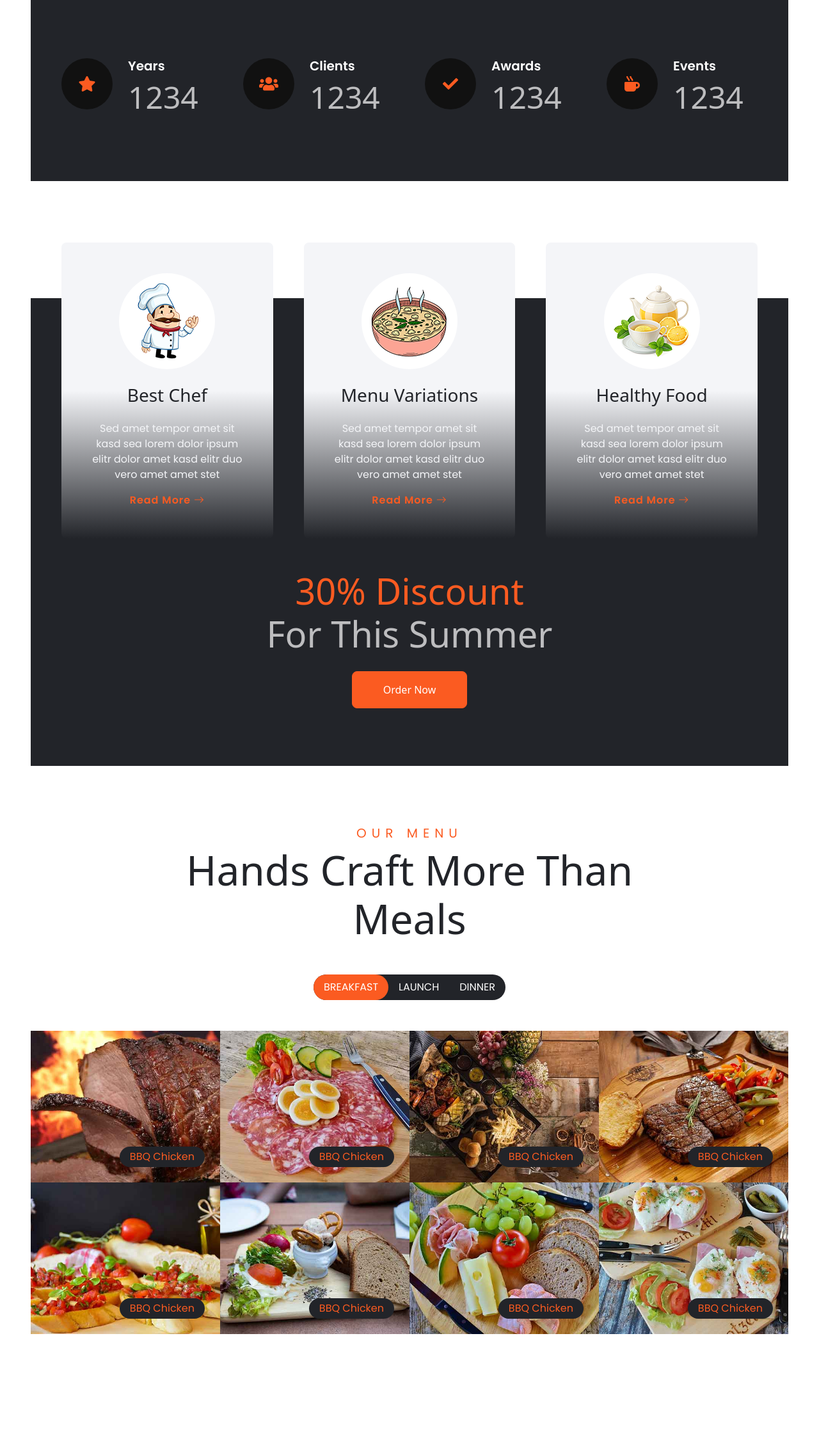
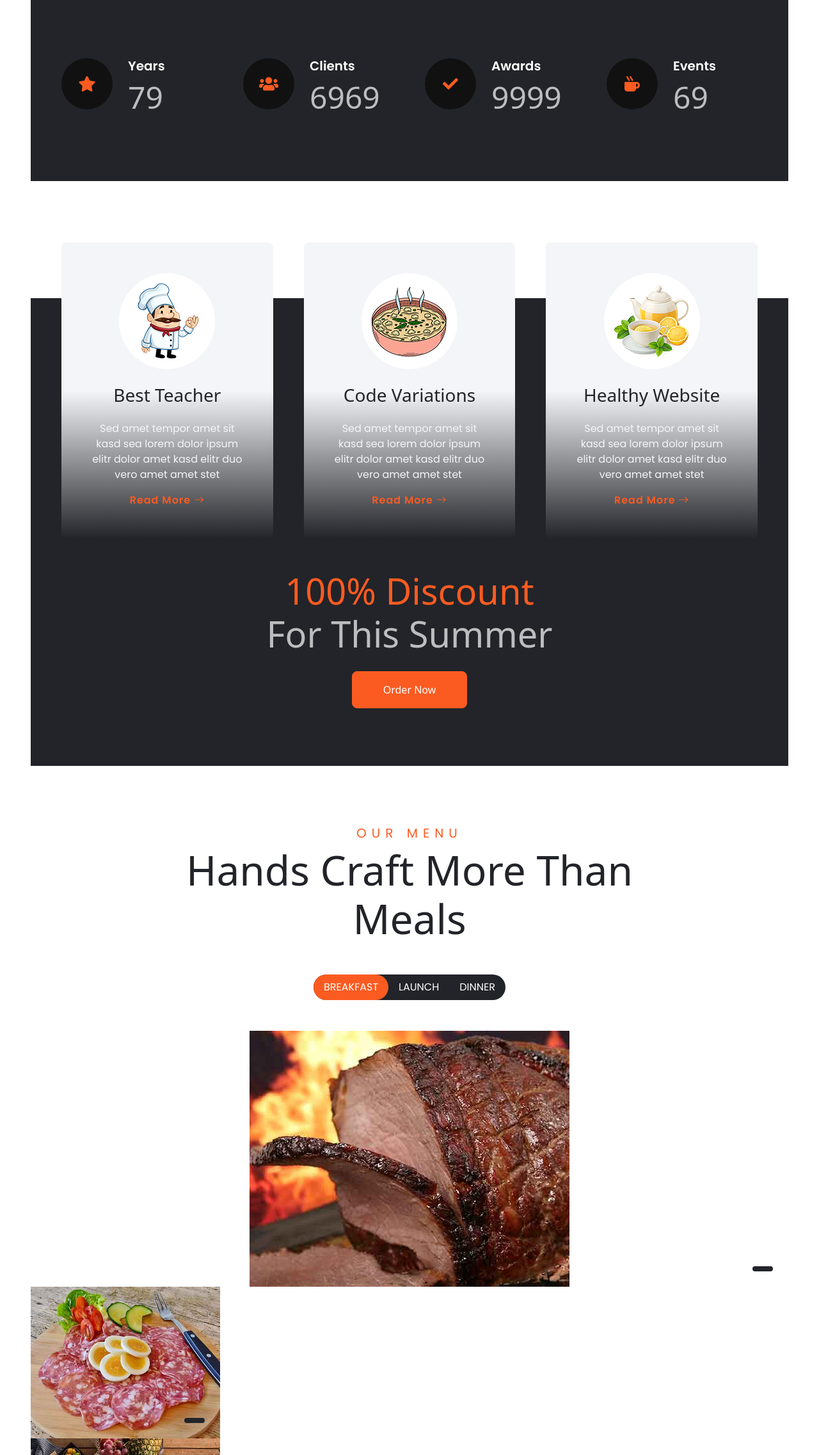
Before and after one commit to AKKHA7808/Myweb, a plain HTML site: page index.html in a window 1280 px wide. Shown: the part 1990-4264 px from the top of the page at 64% size. Drawn offline with nearby package versions, Linux system fonts and the light colour scheme; a web font is replaced by a local one.

Commit message:
little change

```diff
--- a/index.html
+++ b/index.html
@@ -191,7 +191,9 @@
                     </div>
                     <div class="ps-4">
                         <h5 class="text-white">Years</h5>
-                        <h1 class="display-5 text-secondary mb-0" data-toggle="counter-up">1234</h1>
+                        <h1 class="display-5 text-secondary mb-0" data-toggle="counter-up">79
+
+                        </h1>
                     </div>
                 </div>
             </div>
@@ -203,7 +205,7 @@
                     </div>
                     <div class="ps-4">
                         <h5 class="text-white">Clients</h5>
-                        <h1 class="display-5 text-secondary mb-0" data-toggle="counter-up">1234</h1>
+                        <h1 class="display-5 text-secondary mb-0" data-toggle="counter-up">6969</h1>
                     </div>
                 </div>
             </div>
@@ -215,7 +217,8 @@
                     </div>
                     <div class="ps-4">
                         <h5 class="text-white">Awards</h5>
-                        <h1 class="display-5 text-secondary mb-0" data-toggle="counter-up">1234</h1>
+                        <h1 class="display-5 text-secondary mb-0" data-toggle="counter-up">9999
+                        </h1>
                     </div>
                 </div>
             </div>
@@ -227,7 +230,7 @@
                     </div>
                     <div class="ps-4">
                         <h5 class="text-white">Events</h5>
-                        <h1 class="display-5 text-secondary mb-0" data-toggle="counter-up">1234</h1>
+                        <h1 class="display-5 text-secondary mb-0" data-toggle="counter-up">69</h1>
                     </div>
                 </div>
             </div>
@@ -242,7 +245,7 @@
             <div class="col-lg-4 col-md-6 wow fadeIn" data-wow-delay="0.1s">
                 <div class="feature-item rounded text-center p-5">
                     <img class="img-fluid bg-white rounded-circle" src="img/feature-1.png" style="width: 150px; height: 150px;">
-                    <h3 class="my-4">Best Chef</h3>
+                    <h3 class="my-4">Best Teacher</h3>
                     <p class="text-light">Sed amet tempor amet sit kasd sea lorem dolor ipsum elitr dolor amet kasd
                         elitr duo vero amet amet stet</p>
                     <a class="font-body" style="letter-spacing: 1px;" href="">Read More <i
@@ -252,7 +255,7 @@
             <div class="col-lg-4 col-md-6 wow fadeIn" data-wow-delay="0.3s">
                 <div class="feature-item rounded text-center p-5">
                     <img class="img-fluid bg-white rounded-circle" src="img/feature-2.png" style="width: 150px; height: 150px;">
-                    <h3 class="my-4">Menu Variations</h3>
+                    <h3 class="my-4">Code Variations</h3>
                     <p class="text-light">Sed amet tempor amet sit kasd sea lorem dolor ipsum elitr dolor amet kasd
                         elitr duo vero amet amet stet</p>
                     <a class="font-body" style="letter-spacing: 1px;" href="">Read More <i
@@ -262,7 +265,7 @@
             <div class="col-lg-4 col-md-6 wow fadeIn" data-wow-delay="0.5s">
                 <div class="feature-item rounded text-center p-5">
                     <img class="img-fluid bg-white rounded-circle" src="img/feature-3.png" style="width: 150px; height: 150px;">
-                    <h3 class="my-4">Healthy Food</h3>
+                    <h3 class="my-4">Healthy Website</h3>
                     <p class="text-light">Sed amet tempor amet sit kasd sea lorem dolor ipsum elitr dolor amet kasd
                         elitr duo vero amet amet stet</p>
                     <a class="font-body" style="letter-spacing: 1px;" href="">Read More <i
@@ -270,7 +273,7 @@
                 </div>
             </div>
             <div class="col-lg-12 col-md-6 text-center wow fadeIn" data-wow-delay="0.1s">
-                <h1 class="display-4 text-secondary mb-4"><span class="text-primary">30% Discount</span><br> For This Summer</h1>
+                <h1 class="display-4 text-secondary mb-4"><span class="text-primary">100% Discount</span><br> For This Summer</h1>
                 <a href="" class="btn btn-primary py-3 px-5">Order Now</a>
             </div>
         </div>
@@ -299,12 +302,11 @@
             <div class="tab-content">
                 <div id="tab-1" class="tab-pane fade show p-0 active">
                     <div class="row g-0">
-                        <div class="col-lg-3 col-md-4 col-sm-6 wow fadeIn" data-wow-delay="0.1s">
                             <div class="position-relative">
                                 <img class="img-fluid" src="img/menu-1.jpg" alt="">
                                 <div
                                     class="position-absolute bottom-0 end-0 mb-4 me-4 py-1 px-3 bg-dark rounded-pill text-primary">
-                                    BBQ Chicken</div>
+                                    </div>
                             </div>
                         </div>
                         <div class="col-lg-3 col-md-4 col-sm-6 wow fadeIn" data-wow-delay="0.2s">
@@ -312,7 +314,7 @@
                                 <img class="img-fluid" src="img/menu-2.jpg" alt="">
                                 <div
                                     class="position-absolute bottom-0 end-0 mb-4 me-4 py-1 px-3 bg-dark rounded-pill text-primary">
-                                    BBQ Chicken</div>
+                                    </div>
                             </div>
                         </div>
                         <div class="col-lg-3 col-md-4 col-sm-6 wow fadeIn" data-wow-delay="0.3s">
@@ -320,7 +322,7 @@
                                 <img class="img-fluid" src="img/menu-3.jpg" alt="">
                                 <div
                                     class="position-absolute bottom-0 end-0 mb-4 me-4 py-1 px-3 bg-dark rounded-pill text-primary">
-                                    BBQ Chicken</div>
+                                    </div>
                             </div>
                         </div>
                         <div class="col-lg-3 col-md-4 col-sm-6 wow fadeIn" data-wow-delay="0.4s">
@@ -328,7 +330,7 @@
                                 <img class="img-fluid" src="img/menu-4.jpg" alt="">
                                 <div
                                     class="position-absolute bottom-0 end-0 mb-4 me-4 py-1 px-3 bg-dark rounded-pill text-primary">
-                                    BBQ Chicken</div>
+                                    </div>
                             </div>
                         </div>
                         <div class="col-lg-3 col-md-4 col-sm-6 wow fadeIn" data-wow-delay="0.5s">
@@ -336,7 +338,7 @@
                                 <img class="img-fluid" src="img/menu-5.jpg" alt="">
                                 <div
                                     class="position-absolute bottom-0 end-0 mb-4 me-4 py-1 px-3 bg-dark rounded-pill text-primary">
-                                    BBQ Chicken</div>
+                                    </div>
                             </div>
                         </div>
                         <div class="col-lg-3 col-md-4 col-sm-6 wow fadeIn" data-wow-delay="0.6s">
@@ -344,7 +346,7 @@
                                 <img class="img-fluid" src="img/menu-6.jpg" alt="">
                                 <div
                                     class="position-absolute bottom-0 end-0 mb-4 me-4 py-1 px-3 bg-dark rounded-pill text-primary">
-                                    BBQ Chicken</div>
+                                    </div>
                             </div>
                         </div>
                         <div class="col-lg-3 col-md-4 col-sm-6 wow fadeIn" data-wow-delay="0.7s">
@@ -352,7 +354,7 @@
                                 <img class="img-fluid" src="img/menu-7.jpg" alt="">
                                 <div
                                     class="position-absolute bottom-0 end-0 mb-4 me-4 py-1 px-3 bg-dark rounded-pill text-primary">
-                                    BBQ Chicken</div>
+                                    </div>
                             </div>
                         </div>
                         <div class="col-lg-3 col-md-4 col-sm-6 wow fadeIn" data-wow-delay="0.8s">
@@ -360,7 +362,7 @@
                                 <img class="img-fluid" src="img/menu-8.jpg" alt="">
                                 <div
                                     class="position-absolute bottom-0 end-0 mb-4 me-4 py-1 px-3 bg-dark rounded-pill text-primary">
-                                    BBQ Chicken</div>
+                                    </div>
                             </div>
                         </div>
                     </div>
@@ -372,7 +374,7 @@
                                 <img class="img-fluid" src="img/menu-2.jpg" alt="">
                                 <div
                                     class="position-absolute bottom-0 end-0 mb-4 me-4 py-1 px-3 bg-dark rounded-pill text-primary">
-                                    BBQ Chicken</div>
+                                    </div>
                             </div>
                         </div>
                         <div class="col-lg-3 col-md-4 col-sm-6">
@@ -380,7 +382,7 @@
                                 <img class="img-fluid" src="img/menu-3.jpg" alt="">
                                 <div
                                     class="position-absolute bottom-0 end-0 mb-4 me-4 py-1 px-3 bg-dark rounded-pill text-primary">
-                                    BBQ Chicken</div>
+                                    </div>
                             </div>
                         </div>
                         <div class="col-lg-3 col-md-4 col-sm-6">
@@ -388,7 +390,7 @@
                                 <img class="img-fluid" src="img/menu-4.jpg" alt="">
                                 <div
                                     class="position-absolute bottom-0 end-0 mb-4 me-4 py-1 px-3 bg-dark rounded-pill text-primary">
-                                    BBQ Chicken</div>
+                                    </div>
                             </div>
                         </div>
                         <div class="col-lg-3 col-md-4 col-sm-6">
@@ -396,7 +398,7 @@
                                 <img class="img-fluid" src="img/menu-5.jpg" alt="">
                                 <div
                                     class="position-absolute bottom-0 end-0 mb-4 me-4 py-1 px-3 bg-dark rounded-pill text-primary">
-                                    BBQ Chicken</div>
+                                   </div>
                             </div>
                         </div>
                         <div class="col-lg-3 col-md-4 col-sm-6">
@@ -404,7 +406,7 @@
                                 <img class="img-fluid" src="img/menu-6.jpg" alt="">
                                 <div
                                     class="position-absolute bottom-0 end-0 mb-4 me-4 py-1 px-3 bg-dark rounded-pill text-primary">
-                                    BBQ Chicken</div>
+                                    </div>
                             </div>
                         </div>
                         <div class="col-lg-3 col-md-4 col-sm-6">
@@ -412,7 +414,7 @@
                                 <img class="img-fluid" src="img/menu-7.jpg" alt="">
                                 <div
                                     class="position-absolute bottom-0 end-0 mb-4 me-4 py-1 px-3 bg-dark rounded-pill text-primary">
-                                    BBQ Chicken</div>
+                                    </div>
                             </div>
                         </div>
                         <div class="col-lg-3 col-md-4 col-sm-6">
@@ -420,7 +422,7 @@
                                 <img class="img-fluid" src="img/menu-8.jpg" alt="">
                                 <div
                                     class="position-absolute bottom-0 end-0 mb-4 me-4 py-1 px-3 bg-dark rounded-pill text-primary">
-                                    BBQ Chicken</div>
+                                    </div>
                             </div>
                         </div>
                         <div class="col-lg-3 col-md-4 col-sm-6">
@@ -428,7 +430,7 @@
                                 <img class="img-fluid" src="img/menu-1.jpg" alt="">
                                 <div
                                     class="position-absolute bottom-0 end-0 mb-4 me-4 py-1 px-3 bg-dark rounded-pill text-primary">
-                                    BBQ Chicken</div>
+                                    </div>
                             </div>
                         </div>
                     </div>
@@ -440,7 +442,7 @@
                                 <img class="img-fluid" src="img/menu-3.jpg" alt="">
                                 <div
                                     class="position-absolute bottom-0 end-0 mb-4 me-4 py-1 px-3 bg-dark rounded-pill text-primary">
-                                    BBQ Chicken</div>
+                                    </div>
                             </div>
                         </div>
                         <div class="col-lg-3 col-md-4 col-sm-6">
@@ -448,7 +450,7 @@
                                 <img class="img-fluid" src="img/menu-4.jpg" alt="">
                                 <div
                                     class="position-absolute bottom-0 end-0 mb-4 me-4 py-1 px-3 bg-dark rounded-pill text-primary">
-                                    BBQ Chicken</div>
+                                    </div>
                             </div>
                         </div>
                         <div class="col-lg-3 col-md-4 col-sm-6">
@@ -456,7 +458,7 @@
                                 <img class="img-fluid" src="img/menu-5.jpg" alt="">
                                 <div
                                     class="position-absolute bottom-0 end-0 mb-4 me-4 py-1 px-3 bg-dark rounded-pill text-primary">
-                                    BBQ Chicken</div>
+                                   </div>
                             </div>
                         </div>
                         <div class="col-lg-3 col-md-4 col-sm-6">
@@ -464,7 +466,7 @@
                                 <img class="img-fluid" src="img/menu-6.jpg" alt="">
                                 <div
                                     class="position-absolute bottom-0 end-0 mb-4 me-4 py-1 px-3 bg-dark rounded-pill text-primary">
-                                    BBQ Chicken</div>
+                                    </div>
                             </div>
                         </div>
                         <div class="col-lg-3 col-md-4 col-sm-6">
@@ -472,7 +474,7 @@
                                 <img class="img-fluid" src="img/menu-7.jpg" alt="">
                                 <div
                                     class="position-absolute bottom-0 end-0 mb-4 me-4 py-1 px-3 bg-dark rounded-pill text-primary">
-                                    BBQ Chicken</div>
+                                    </div>
                             </div>
                         </div>
                         <div class="col-lg-3 col-md-4 col-sm-6">
@@ -480,7 +482,7 @@
                                 <img class="img-fluid" src="img/menu-8.jpg" alt="">
                                 <div
                                     class="position-absolute bottom-0 end-0 mb-4 me-4 py-1 px-3 bg-dark rounded-pill text-primary">
-                                    BBQ Chicken</div>
+                                    </div>
                             </div>
                         </div>
                         <div class="col-lg-3 col-md-4 col-sm-6">
@@ -488,7 +490,7 @@
                                 <img class="img-fluid" src="img/menu-1.jpg" alt="">
                                 <div
                                     class="position-absolute bottom-0 end-0 mb-4 me-4 py-1 px-3 bg-dark rounded-pill text-primary">
-                                    BBQ Chicken</div>
+                                    </div>
                             </div>
                         </div>
                         <div class="col-lg-3 col-md-4 col-sm-6">
@@ -496,7 +498,7 @@
                                 <img class="img-fluid" src="img/menu-2.jpg" alt="">
                                 <div
                                     class="position-absolute bottom-0 end-0 mb-4 me-4 py-1 px-3 bg-dark rounded-pill text-primary">
-                                    BBQ Chicken</div>
+                                    </div>
                             </div>
                         </div>
                     </div>
```
